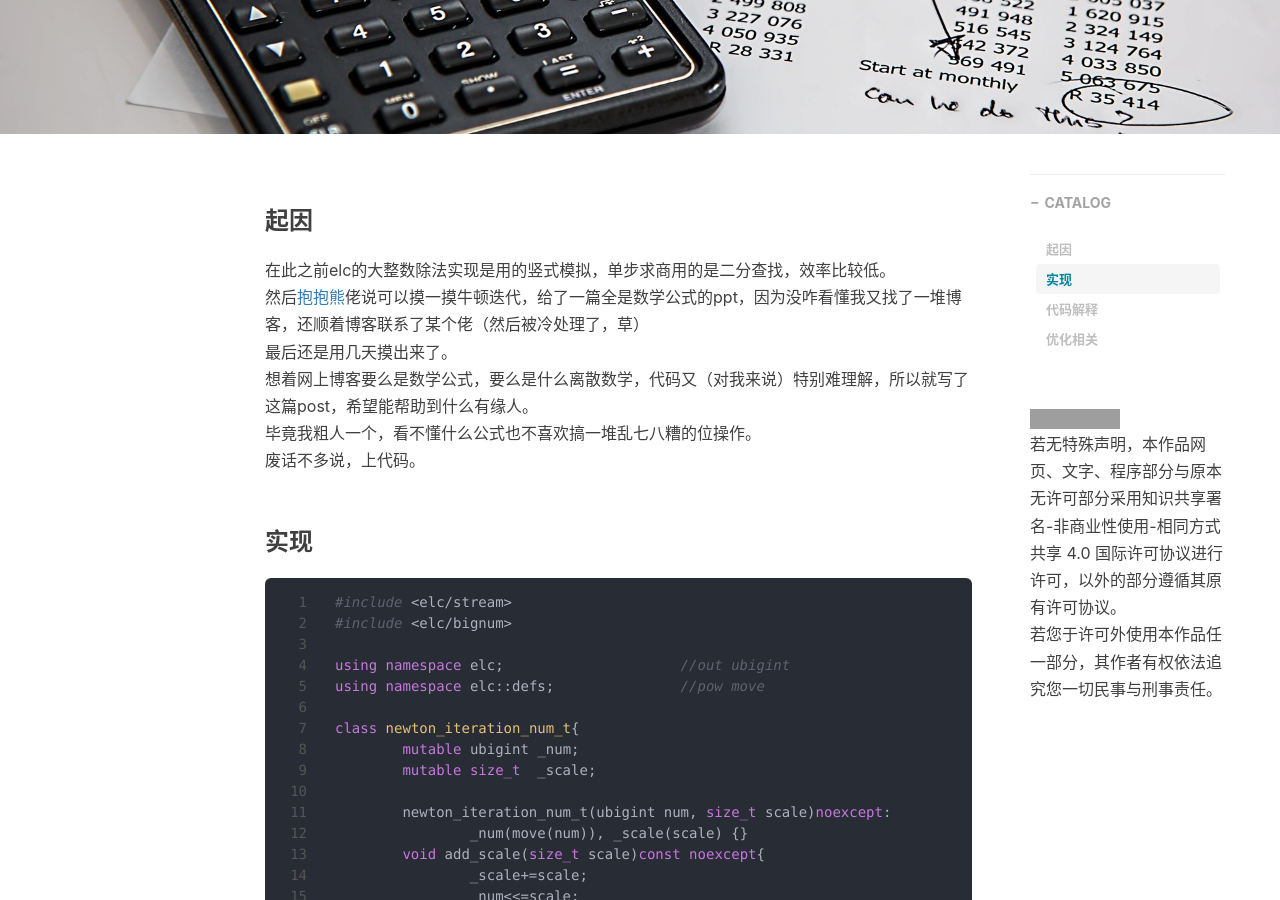
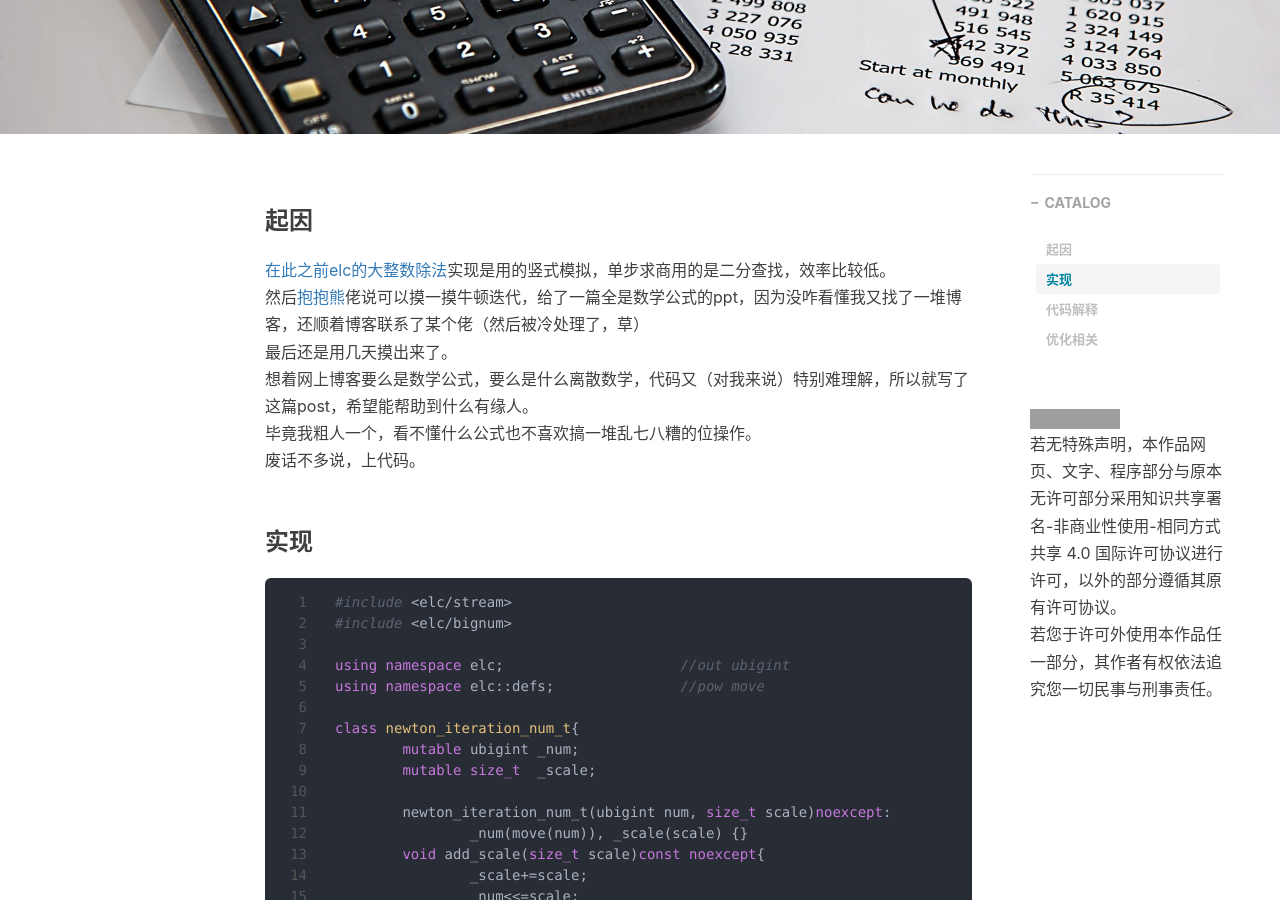
Before and after one commit to steve02081504/steve02081504.github.io, a Jekyll site: the page built from _posts/2023-03-22-newton-iteration.md, in a window 1280 px wide and 900 px high, scrolled down 389 px. Built offline with Jekyll 4.4.1, drawn with Linux system fonts in a browser that asks for light colours; nearby versions of some CDN libraries; comment, search, counter and statistics services are not loaded; some of the changed lines change nothing that is shown; grey boxes are pictures that could not be loaded.

Commit message:
link of elc

```diff
--- a/_posts/2023-03-22-newton-iteration.md
+++ b/_posts/2023-03-22-newton-iteration.md
@@ -12,7 +12,7 @@ tags:
 
 ### 起因
 
-在此之前elc的大整数除法实现是用的竖式模拟，单步求商用的是二分查找，效率比较低。
+[在此之前elc的大整数除法](https://github.com/ELC-lang/ELC/blob/b11ddd3ed111de3a1e3437d72cd0b515c811c4e4/parts/header_file/files/elc/_files/bignum/bignum/ubigint.hpp#L476L560)实现是用的竖式模拟，单步求商用的是二分查找，效率比较低。
 然后[抱抱熊](https://baobaobear.github.io/)佬说可以摸一摸牛顿迭代，给了一篇全是数学公式的ppt，因为没咋看懂我又找了一堆博客，还顺着博客联系了某个佬（然后被冷处理了，草）
 最后还是用几天摸出来了。
 想着网上博客要么是数学公式，要么是什么离散数学，代码又（对我来说）特别难理解，所以就写了这篇post，希望能帮助到什么有缘人。
```
